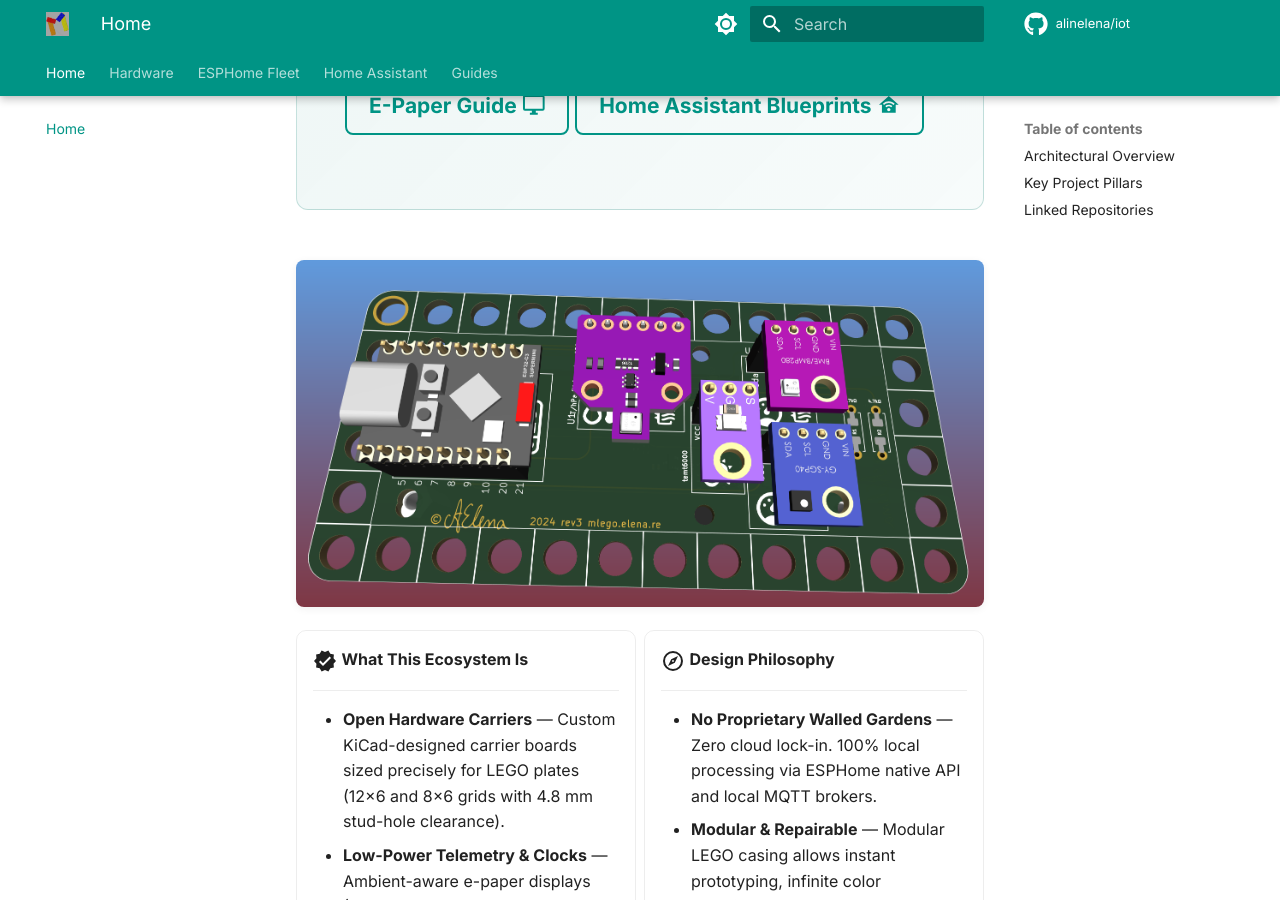
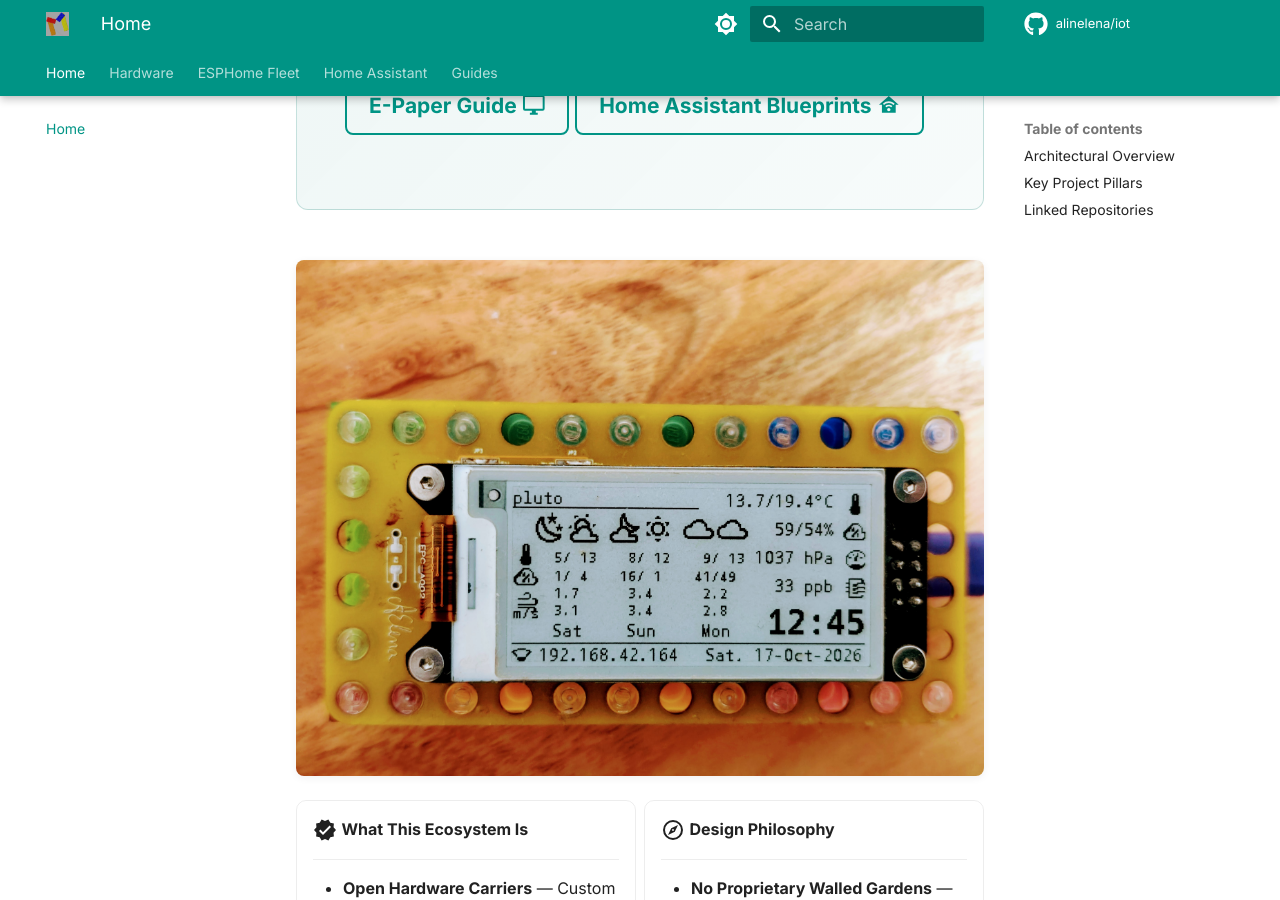
Before and after one commit to alinelena/iot, an MkDocs documentation site: the page built from docs/index.md, in a window 1280 px wide and 900 px high, scrolled down 560 px. Built offline with MkDocs 1.6.1 and Material for MkDocs 9.7.7, drawn with Linux system fonts in a browser that asks for light colours; comment, search, counter and statistics services are not loaded.

Commit message:
feat: use eink.jpg as main picture on home page

```diff
--- a/docs/index.md
+++ b/docs/index.md
@@ -13,7 +13,7 @@ Modular LEGO-mounted environmental sensor carriers, low-power E-Paper smart cloc
 </div>
 </div>
 
-![3D Render of Rev 3 Sensor Carrier Board with 2.13" E-Paper display](pics/3d-front-2-13.png){ loading=lazy }
+![E-Paper Smart Clock & Environmental Sensor](pics/eink.jpg){ loading=lazy }
 
 <div class="grid cards" markdown>
 
```
Also changed, not shown: docs/pics/eink.jpg (added).
